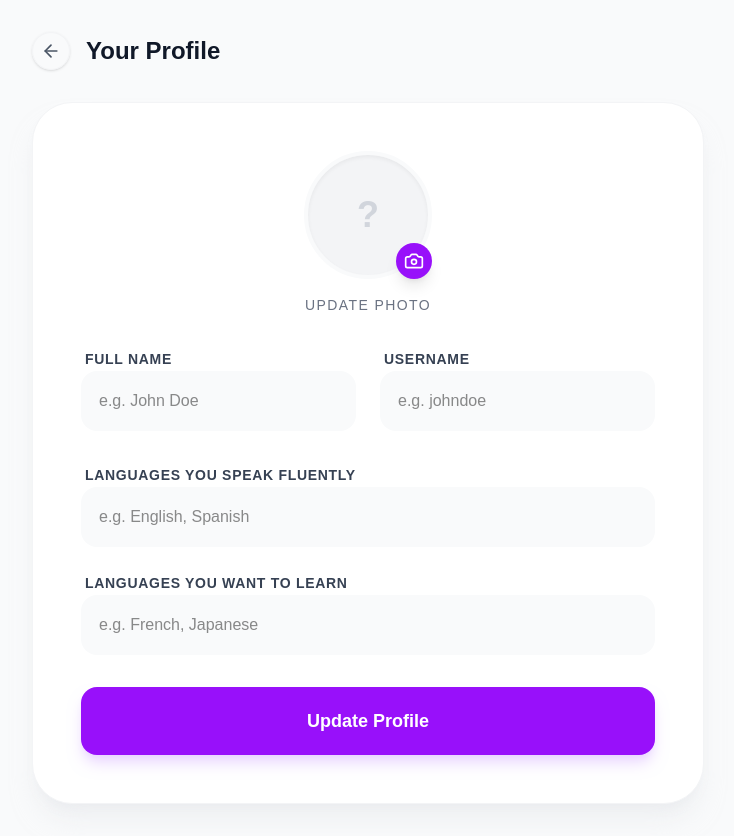
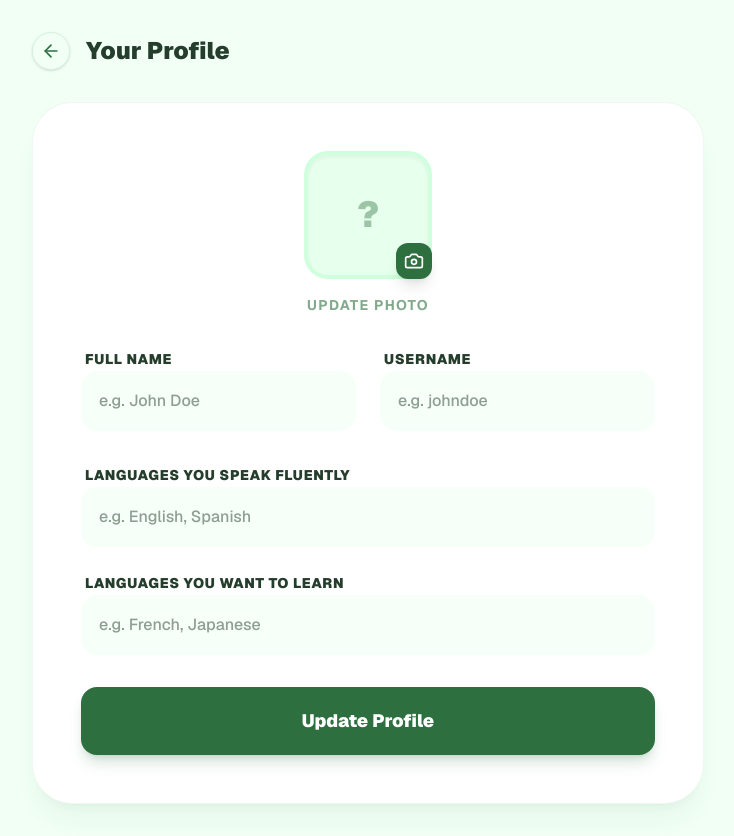
Before and after one commit to T3anon/Chatty, a Next.js app: page /profile in a window 1280 px wide. Shown: the whole page, without its empty margins (272-1006 px from the left). Built offline with nearby package versions, Linux system fonts and the light colour scheme; no server answers; the database is empty; sample sign-in values are in the browser's storage.

Commit message:
Updated profile page, and coming soon for now

```diff
--- a/src/app/dashboard/page.tsx
+++ b/src/app/dashboard/page.tsx
@@ -112,7 +112,7 @@ export default function Dashboard() {
             </Link>
             <div>
               <h1 className="text-2xl font-black text-forest-deep tracking-tight">
-                Welcome back, {session?.user?.name?.split(' ')[0] || "Gardener"}
+                Welcome back, {(session?.user as any)?.username || "Gardener"}
               </h1>
               <p className="text-forest-dark/60 text-sm font-medium">Your language garden is thriving</p>
             </div>
@@ -192,7 +192,17 @@ export default function Dashboard() {
              </div>
              <div className="bg-white/50 p-6 rounded-3xl border border-dashed border-forest-mid/30">
                 <h3 className="font-bold text-forest-dark mb-1 text-sm uppercase tracking-wider">Coming Soon</h3>
-                <p className="text-forest-dark/40 text-sm font-medium">Specialized learning modules.</p>
+                <p className="text-forest-dark/40 text-sm font-medium">
+                  Specialized learning modules.{" "}
+                  <a
+                    href="https://www.duolingo.com"
+                    target="_blank"
+                    rel="noopener noreferrer"
+                    className="text-forest-mid hover:text-forest-dark underline transition-colors"
+                  >
+                    Visit Duolingo
+                  </a>
+                </p>
              </div>
           </div>
         </div>
--- a/src/app/profile/page.tsx
+++ b/src/app/profile/page.tsx
@@ -106,40 +106,40 @@ export default function ProfilePage() {
 
   if (status === "loading" || isLoading) {
     return (
-      <div className="min-h-screen flex items-center justify-center bg-gray-50">
-        <Loader2 className="w-8 h-8 animate-spin text-purple-600" />
+      <div className="min-h-screen flex items-center justify-center bg-forest-light/30">
+        <Loader2 className="w-8 h-8 animate-spin text-forest-dark" />
       </div>
     );
   }
 
   return (
-    <div className="min-h-screen bg-gray-50 p-4 md:p-8">
+    <div className="min-h-screen bg-forest-light/30 p-4 md:p-8 font-sans">
       <div className="max-w-2xl mx-auto">
         <div className="mb-8 flex items-center gap-4">
-          <Link href="/dashboard" className="p-2 hover:bg-white rounded-full transition shadow-sm border border-gray-100">
-            <ArrowLeft size={20} className="text-gray-600" />
+          <Link href="/dashboard" className="p-2 hover:bg-white rounded-full transition shadow-sm border border-forest-mid/20">
+            <ArrowLeft size={20} className="text-forest-dark" />
           </Link>
-          <h1 className="text-2xl font-black text-gray-900">Your Profile</h1>
+          <h1 className="text-2xl font-black text-forest-deep">Your Profile</h1>
         </div>
 
-        <div className="bg-white rounded-[2.5rem] shadow-xl shadow-gray-200/50 border border-gray-100 overflow-hidden">
+        <div className="bg-white rounded-[2.5rem] shadow-xl shadow-forest-dark/5 border border-forest-mid/10 overflow-hidden">
           <form onSubmit={handleSubmit} className="p-8 md:p-12 space-y-8">
             {/* Profile Picture */}
             <div className="flex flex-col items-center">
               <div className="relative group">
-                <div className="w-32 h-32 rounded-full overflow-hidden border-4 border-gray-50 shadow-inner bg-gray-100 flex items-center justify-center">
+                <div className="w-32 h-32 rounded-3xl overflow-hidden border-4 border-forest-light shadow-inner bg-forest-light/50 flex items-center justify-center">
                   {formData.image ? (
                     <img src={formData.image} alt="Profile" className="w-full h-full object-cover" />
                   ) : (
-                    <span className="text-4xl font-black text-gray-300">
-                      {formData.name?.[0]?.toUpperCase() || formData.username?.[0]?.toUpperCase() || "?"}
+                    <span className="text-4xl font-black text-forest-dark/40">
+                      {formData.username?.[0]?.toUpperCase() || formData.name?.[0]?.toUpperCase() || "?"}
                     </span>
                   )}
                 </div>
                 <button
                   type="button"
                   onClick={() => fileInputRef.current?.click()}
-                  className="absolute bottom-0 right-0 p-2 bg-purple-600 text-white rounded-full shadow-lg hover:bg-purple-700 transition transform hover:scale-110"
+                  className="absolute bottom-0 right-0 p-2 bg-forest-dark text-white rounded-xl shadow-lg hover:bg-forest-deep transition transform hover:scale-110"
                 >
                   <Camera size={20} />
                 </button>
@@ -151,18 +151,18 @@ export default function ProfilePage() {
                   onChange={handleImageChange}
                 />
               </div>
-              <p className="mt-4 text-sm font-medium text-gray-500 uppercase tracking-widest">Update Photo</p>
+              <p className="mt-4 text-sm font-bold text-forest-dark/60 uppercase tracking-widest">Update Photo</p>
             </div>
 
             <div className="grid grid-cols-1 md:grid-cols-2 gap-6">
               {/* Name */}
               <div className="space-y-2">
-                <label className="text-sm font-black text-gray-700 uppercase tracking-wider ml-1">Full Name</label>
+                <label className="text-sm font-black text-forest-deep uppercase tracking-wider ml-1">Full Name</label>
                 <input
                   type="text"
                   required
                   placeholder="e.g. John Doe"
-                  className="w-full p-4 bg-gray-50 border-2 border-transparent rounded-2xl focus:bg-white focus:border-purple-500 transition-all outline-none font-medium"
+                  className="w-full p-4 bg-forest-light/20 border-2 border-transparent rounded-2xl focus:bg-white focus:border-forest-mid transition-all outline-none font-medium text-forest-deep"
                   value={formData.name}
                   onChange={(e) => setFormData({ ...formData, name: e.target.value })}
                 />
@@ -170,12 +170,12 @@ export default function ProfilePage() {
 
               {/* Username */}
               <div className="space-y-2">
-                <label className="text-sm font-black text-gray-700 uppercase tracking-wider ml-1">Username</label>
+                <label className="text-sm font-black text-forest-deep uppercase tracking-wider ml-1">Username</label>
                 <input
                   type="text"
                   required
                   placeholder="e.g. johndoe"
-                  className="w-full p-4 bg-gray-50 border-2 border-transparent rounded-2xl focus:bg-white focus:border-purple-500 transition-all outline-none font-medium"
+                  className="w-full p-4 bg-forest-light/20 border-2 border-transparent rounded-2xl focus:bg-white focus:border-forest-mid transition-all outline-none font-medium text-forest-deep"
                   value={formData.username}
                   onChange={(e) => setFormData({ ...formData, username: e.target.value })}
                 />
@@ -185,12 +185,12 @@ export default function ProfilePage() {
             <div className="space-y-6">
               {/* Fluent Languages */}
               <div className="space-y-2">
-                <label className="text-sm font-black text-gray-700 uppercase tracking-wider ml-1">Languages you speak fluently</label>
+                <label className="text-sm font-black text-forest-deep uppercase tracking-wider ml-1">Languages you speak fluently</label>
                 <input
                   type="text"
                   required
                   placeholder="e.g. English, Spanish"
-                  className="w-full p-4 bg-gray-50 border-2 border-transparent rounded-2xl focus:bg-white focus:border-purple-500 transition-all outline-none font-medium"
+                  className="w-full p-4 bg-forest-light/20 border-2 border-transparent rounded-2xl focus:bg-white focus:border-forest-mid transition-all outline-none font-medium text-forest-deep"
                   value={formData.fluentLanguages}
                   onChange={(e) => setFormData({ ...formData, fluentLanguages: e.target.value })}
                 />
@@ -198,22 +198,22 @@ export default function ProfilePage() {
 
               {/* Learning Languages */}
               <div className="space-y-2">
-                <label className="text-sm font-black text-gray-700 uppercase tracking-wider ml-1">Languages you want to learn</label>
+                <label className="text-sm font-black text-forest-deep uppercase tracking-wider ml-1">Languages you want to learn</label>
                 <input
                   type="text"
                   required
                   placeholder="e.g. French, Japanese"
-                  className="w-full p-4 bg-gray-50 border-2 border-transparent rounded-2xl focus:bg-white focus:border-purple-500 transition-all outline-none font-medium"
+                  className="w-full p-4 bg-forest-light/20 border-2 border-transparent rounded-2xl focus:bg-white focus:border-forest-mid transition-all outline-none font-medium text-forest-deep"
                   value={formData.learningLanguages}
                   onChange={(e) => setFormData({ ...formData, learningLanguages: e.target.value })}
                 />
               </div>
             </div>
 
-            {error && <p className="text-red-500 text-sm font-bold bg-red-50 p-4 rounded-xl border border-red-100">{error}</p>}
+            {error && <p className="text-red-600 text-sm font-bold bg-red-50 p-4 rounded-xl border border-red-100">{error}</p>}
 
             {success && (
-              <div className="flex items-center gap-2 text-green-600 bg-green-50 p-4 rounded-xl border border-green-100">
+              <div className="flex items-center gap-2 text-green-700 bg-green-50 p-4 rounded-xl border border-green-100">
                 <CheckCircle2 size={20} />
                 <p className="text-sm font-bold">Profile updated successfully!</p>
               </div>
@@ -222,7 +222,7 @@ export default function ProfilePage() {
             <button
               type="submit"
               disabled={isSaving}
-              className="w-full py-5 bg-purple-600 text-white rounded-2xl font-black text-lg hover:bg-purple-700 transition-all transform active:scale-[0.98] shadow-lg shadow-purple-200 disabled:bg-purple-300 flex items-center justify-center gap-2"
+              className="w-full py-5 bg-forest-dark text-white rounded-2xl font-black text-lg hover:bg-forest-deep transition-all transform active:scale-[0.98] shadow-lg shadow-forest-dark/20 disabled:bg-forest-mid/50 flex items-center justify-center gap-2"
             >
               {isSaving ? (
                 <>
```
Also changed, not shown: src/app/chat/[chatId]/page.tsx (+24 -24 lines).
